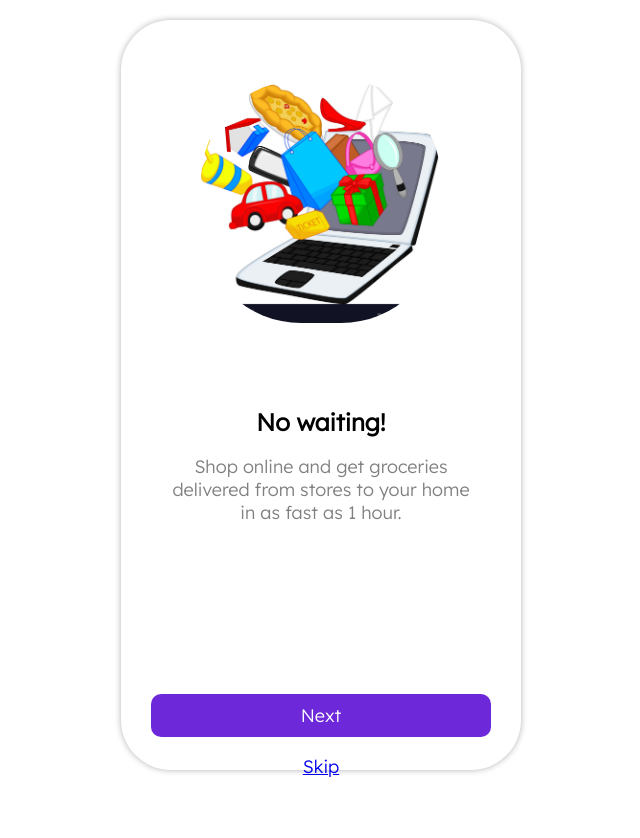
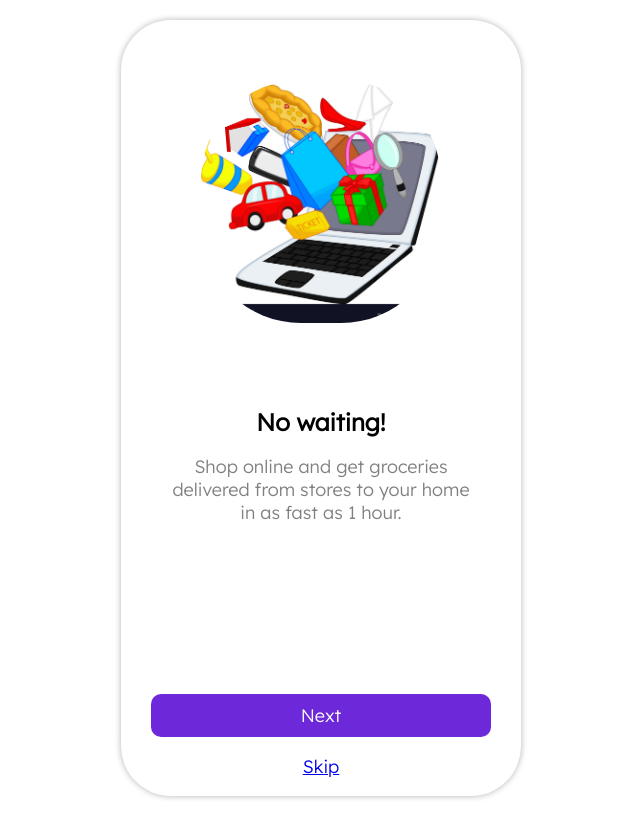
Before and after one commit to asai-rupali/html-css, a plain HTML site: page mobile.html in a window 1280 px wide. Shown: the whole page, without its empty margins (319-959 px from the left). Before the commit the page ends 800 px from the top, so only its background shows below. Drawn offline with Linux system fonts and the light colour scheme.

Commit message:
assignment changes

```diff
--- a/mobile.css
+++ b/mobile.css
@@ -4,7 +4,7 @@
 .mobile_view{
     box-shadow: 0px 0px 6px 0px rgb(0 0 0 / 30%);
     width:400px;
-    height:750px;
+    /* height:750px; */
     border-radius: 50px;
     margin-left: auto;
     margin-right: auto;
```
